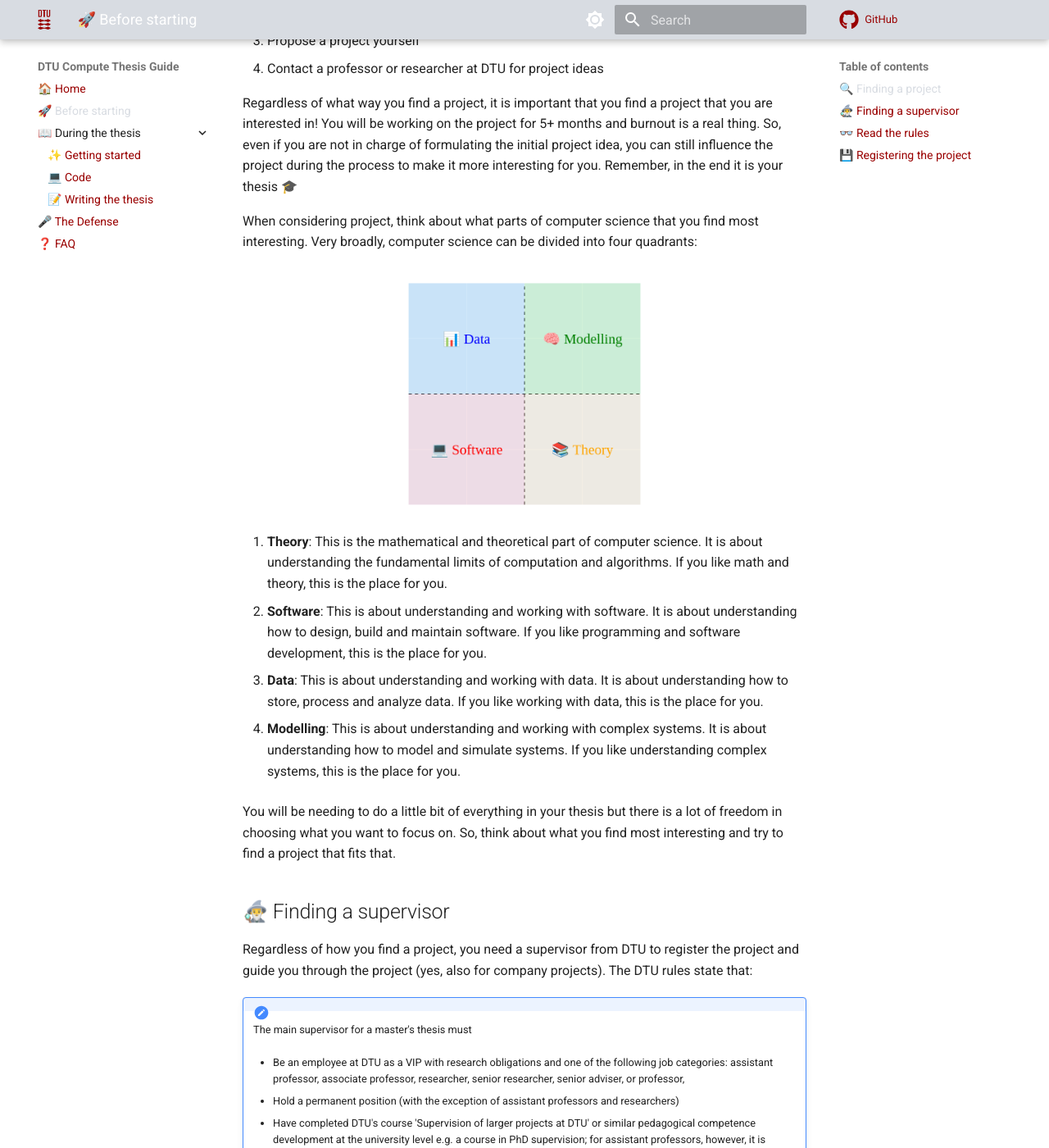
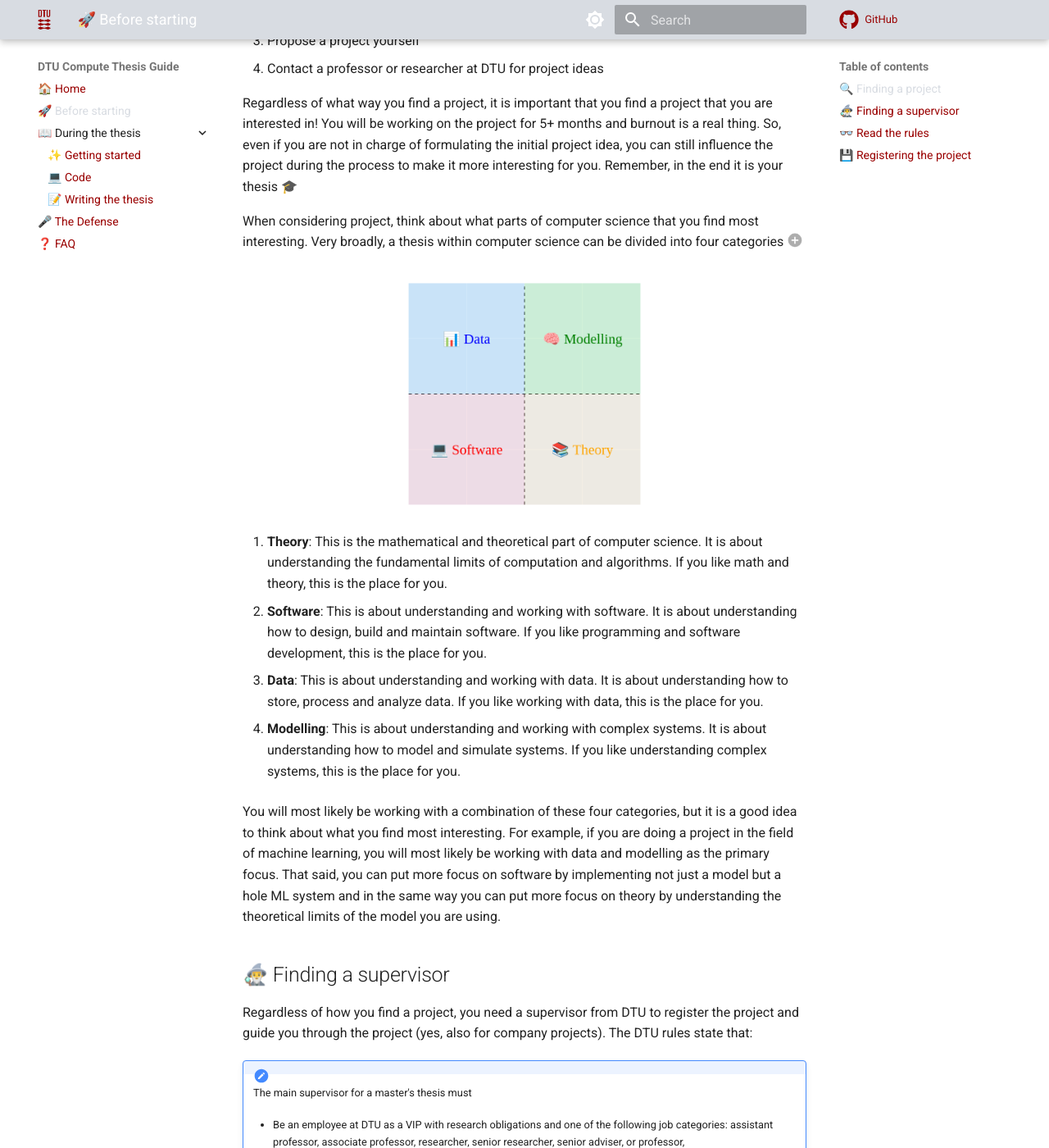
Before and after one commit to SkafteNicki/dtu_cs_thesis, an MkDocs documentation site: the page built from docs/before.md, in a window 1280 px wide and 1400 px high, scrolled down 302 px. Shown: the whole window at 82% size. Built offline with MkDocs 1.6.1 and Material for MkDocs 9.7.7, drawn with Linux system fonts in a browser that asks for light colours; emoji names are drawn with the system emoji font; comment, search, counter and statistics services are not loaded; some of the changed text lies outside the part shown.

Commit message:
smaller changes

```diff
--- a/docs/before.md
+++ b/docs/before.md
@@ -12,8 +12,12 @@
 the initial project idea, you can still influence the project during the process to make it more interesting for you.
 Remember, in the end it is your thesis 🎓
 
-When considering project, think about what parts of computer science that you find most interesting. Very broadly,
-computer science can be divided into four quadrants:
+When considering project, think about what parts of computer science that you find most interesting. Very broadly, a
+thesis within computer science can be divided into four categories(1)
+{ .annotate }
+
+1. :man_raising_hand: Yes, this is a brute simplification of the field of computer science, but it is a good way to
+    think about what you find interesting and in my experience is still fairly covering.
 
 <figure markdown="span">
   ![scope](figures/quadrants.png){ width="300" }
@@ -31,8 +35,11 @@
 4. **Modelling**: This is about understanding and working with complex systems. It is about understanding how to model
     and simulate systems. If you like understanding complex systems, this is the place for you.
 
-You will be needing to do a little bit of everything in your thesis but there is a lot of freedom in choosing what
-you want to focus on. So, think about what you find most interesting and try to find a project that fits that.
+You will most likely be working with a combination of these four categories, but it is a good idea to think about what
+you find most interesting. For example, if you are doing a project in the field of machine learning, you will most
+likely be working with data and modelling as the primary focus. That said, you can put more focus on software by
+implementing not just a model but a hole ML system and in the same way you can put more focus on theory by
+understanding the theoretical limits of the model you are using.
 
 ## 🧙‍♂️ Finding a supervisor
 
```
Also changed, not shown: other parts of docs/before.md (+1 -1 lines), docs/code.md (+1 -1 lines), docs/starting.md (+4 -4 lines), docs/writing.md (+1 -1 lines).
